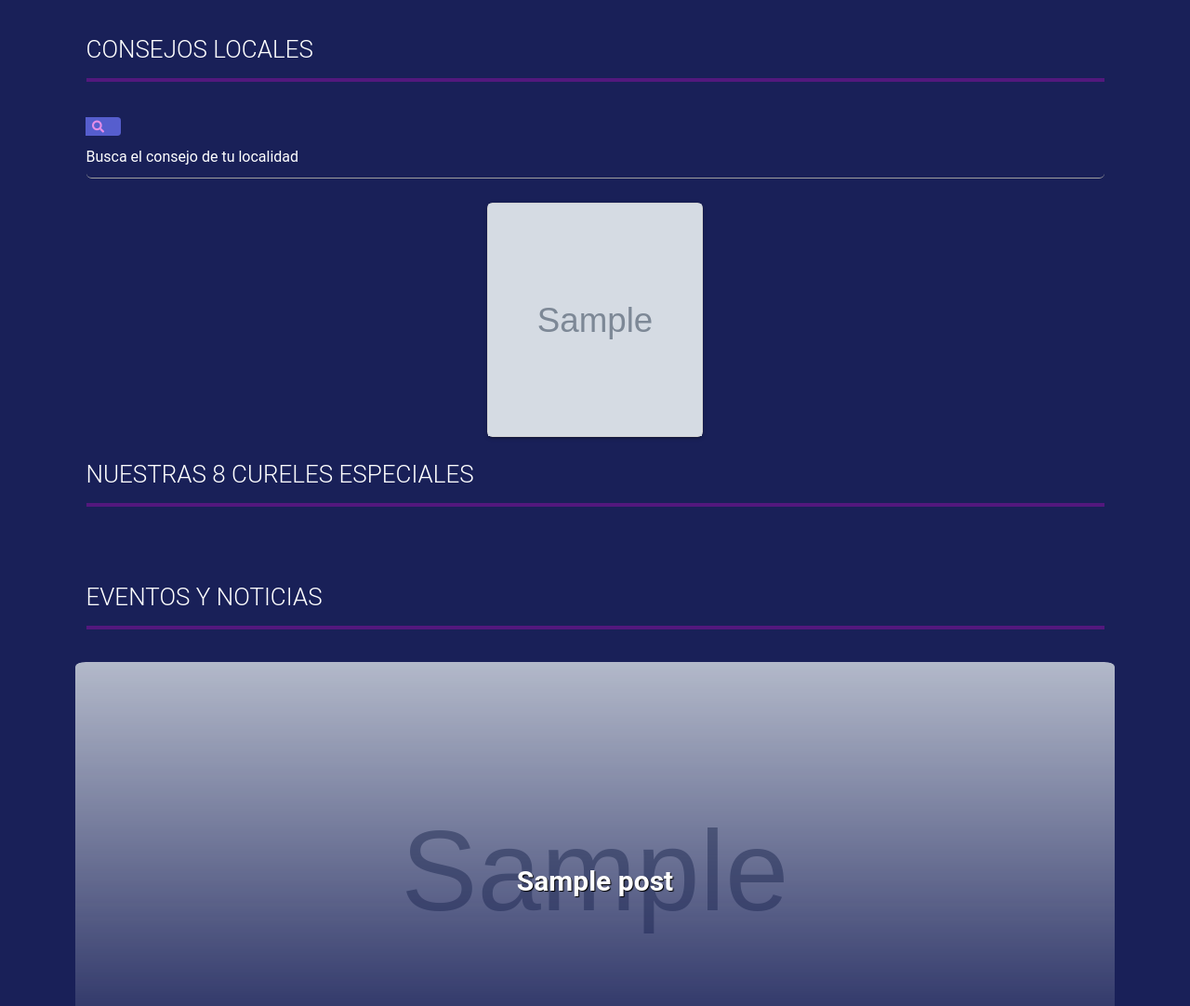
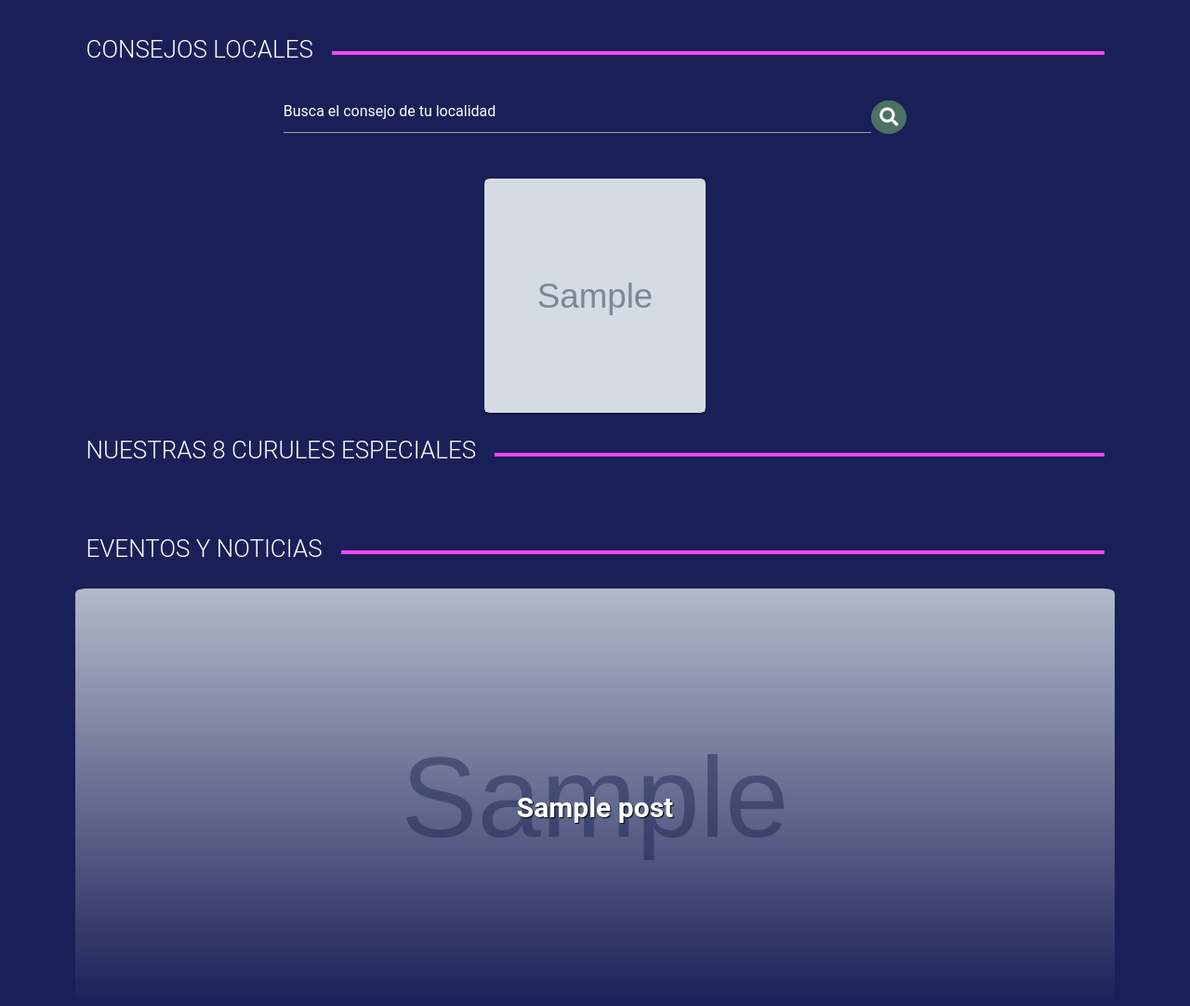
Before and after one commit to programateacademy/CDJ, a Django app: page / in a window 1280 px wide. Shown: the part 894-1976 px from the top of the page at 93% size. Run offline with Django 4.2, Linux system fonts and the light colour scheme; tables that the repository leaves empty hold one stand-in row (values such as "Sample post"); grey boxes marked "Sample" are stand-in pictures; some libraries are stand-ins or nearby versions.

Commit message:
login css

```diff
--- a/home/static/styles/home.css
+++ b/home/static/styles/home.css
@@ -29,20 +29,39 @@
 
 
 
-/* Style consejos and all acard */
+  /* Style title and hr */
 
-.special-line {
-width: 100%;
-margin-left: auto;
-border-top: 4px solid #ff00ea;
-box-shadow: none;
-}
+  .title-wrapper {
+    display: flex;
+    justify-content: space-between;
+    align-items: center;
+  }
+
+  .title-consejos {
+    text-align: left;
+  }
+  .special-line {
+    flex-grow: 1;
+    margin-left: 20px;
+    border: none;
+    border-top: 4px solid #FC45FF!important;
+  }
+
+
+
+
+  /* Style consejos and all acard */
 
 .title-consejos{
 color: #ffffff;
 font-style: normal;
 font-size: 26px;
 font-weight: 350;
+}
+.card-title-text {
+  font-size: 18px !important ;
+
+
 }
 
 .container-consejos{
@@ -72,3 +91,15 @@
   }
 
 }
+
+@media (max-width: 576px) {
+  .title-wrapper {
+    flex-direction: column;
+    align-items: flex-start;
+  }
+  .special-line {
+    margin-left: 0;
+    margin-top: 10px;
+    width: 100%;
+  }
+}
--- a/home/static/styles/search.css
+++ b/home/static/styles/search.css
@@ -1,19 +1,49 @@
-.input-group-text {
-  background-color: #565ece;
-  border-color: #565ece;
+
+.search {
+  width: 60%;
+  margin: 0 auto;
+  display: flex;
+  justify-content: center;
+  align-items: center;
+  text-align: center;
 }
 
-.form-control:focus {
-  box-shadow: none;
+
+.searchTerm {
+  width: 100%;
+  border: 3px solid #4e00cc;
+  border-right: none;
+  padding: 5px;
+  height: 20px;
+  border-radius: 5px 0 0 5px;
+  outline: none;
+  color: #ffffff;
 }
 
+.searchTerm:focus{
+  color: #420e52;
+}
 .searchTerm::placeholder {
   color: white;
 }
-input[type=search]:valid {
-  color: white;
+
+.searchButton {
+  width: 40px;
+  height: 36px;
+  margin-top: 5px;
+  border: 1px solid #4b7262;
+  background: #4b7262;
+  text-align: center;
+  color: #fff;
+  border-radius: 50%;
+  cursor: pointer;
+  font-size: 20px;
 }
 
+
+i.fa-search{
+  margin-top: 7px !important;
+}
 /* Style seacrh carrusel */
 
 .carousel .item {
--- a/home/templates/home.html
+++ b/home/templates/home.html
@@ -16,35 +16,38 @@
 <div class="container">
   <div class="row">
     <div class="col">
-        <h2 class="title-consejos">CONSEJOS LOCALES</h2>
-        <hr class="special-line">
+        <div class="title-wrapper">
+            <h2 class="title-consejos">CONSEJOS LOCALES</h2>
+            <div class="special-line">    </div>
+        </div>
     </div>
-  </div>
-<div class="mt-4">
-  <div id="my-search-container" class="input-group rounded input-group-sm">
-    <input type="search" id="search-box" class="searchTerm form-control rounded order-2" placeholder="Busca el consejo de tu localidad" aria-label="Search" aria-describedby="search-addon">
-    <span class="input-group-text border-0 order-1" id="search-addon">
-      <i class="fas fa-search"></i>
-    </span>
   </div>
 </div>
 
-
-
-
+<div class="wrap">
+  <div class="search">
+     <input type="text" id="search-box" class="searchTerm" placeholder="Busca el consejo de tu localidad">
+    <div class="searchButton">
+      <i class="fa fa-search"></i>
+    </div>
+  </div>
+</div>
+<br>
   <div class="carousel"  id="search-results">
   </div>
-
-</div>
 
 <!--Container consejos-->
 <div class="container">
   <div class="row">
     <div class="col">
-      <h2 class="title-consejos" >NUESTRAS 8 CURELES ESPECIALES</h2>
-      <hr class="special-line">
+        <div class="title-wrapper">
+            <h2 class="title-consejos">NUESTRAS 8 CURULES ESPECIALES</h2>
+            <div class="special-line"></div>
+        </div>
     </div>
   </div>
+</div>
+
   <div class="justify-content-center ">
     <div class="row mx-auto mb-4" >
       {% for consejo in consejos %}
@@ -72,7 +75,6 @@
       {% endfor %}
     </div>
   </div>
-</div>
 
 <br>
 
@@ -80,8 +82,10 @@
 <div class="container">
   <div class="row">
     <div class="col">
-      <h2 class="title-consejos">EVENTOS Y NOTICIAS</h2>
-      <hr class="special-line">
+        <div class="title-wrapper">
+            <h2 class="title-consejos">EVENTOS Y NOTICIAS</h2>
+            <div class="special-line">    </div>
+        </div>
     </div>
   </div>
 </div>
--- a/login/static/styles/signin.css
+++ b/login/static/styles/signin.css
@@ -2,6 +2,9 @@
     margin-top: 2rem !important;
     margin-bottom: 2rem !important;
 
+}
+.form-3 {
+  box-shadow: 0px 0px 10px rgba(0, 0, 0, 0.8);
 }
 
 .login-img{
```
